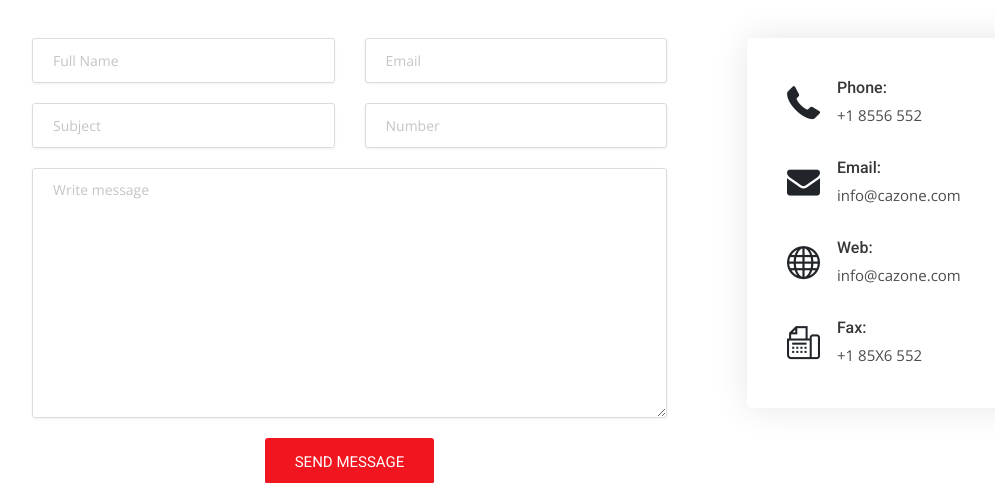
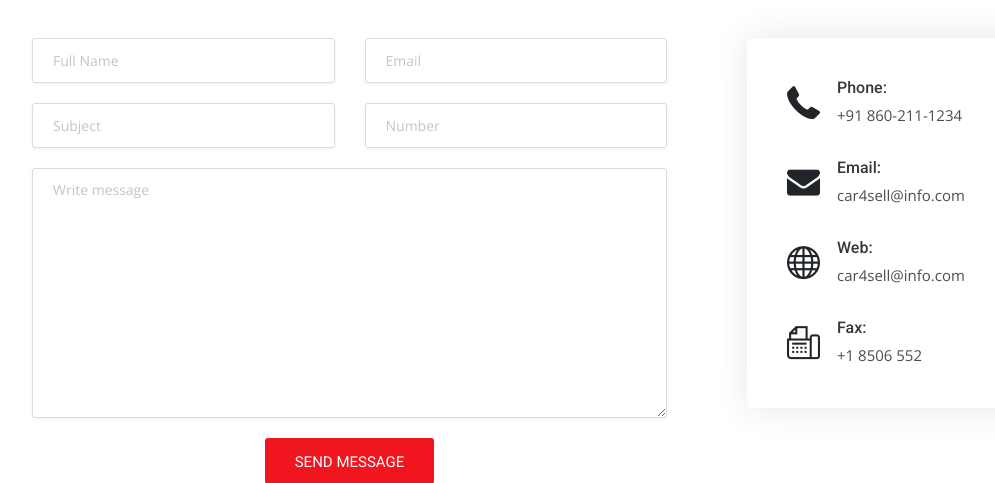
Before and after one commit to mrunal2504/car4sell, a Django app: page /contact in a window 1280 px wide. Shown: the part 553-1036 px from the top of the page, without its empty margins (53-1048 px from the left). Run offline with Django 3.2, Linux system fonts and the light colour scheme; some libraries are stand-ins or nearby versions.

Commit message:
car4sell

```diff
--- a/templates/pages/contact.html
+++ b/templates/pages/contact.html
@@ -71,7 +71,7 @@
                             </div>
                             <div class="detail">
                                 <h5>Phone:</h5>
-                                <p><a href="#">+1 8556 552</a></p>
+                                <p><a href="tel:+91 887-908-8524">+91 860-211-1234</a></p>
                             </div>
                         </div>
                         <div class="ci-box">
@@ -80,7 +80,7 @@
                             </div>
                             <div class="detail">
                                 <h5>Email:</h5>
-                                <p><a href="#">info@cazone.com</a></p>
+                                <p><a href="mailto:mrunaldhuri1999@gmail.com">car4sell@info.com</a></p>
                             </div>
                         </div>
                         <div class="ci-box">
@@ -89,7 +89,7 @@
                             </div>
                             <div class="detail">
                                 <h5>Web:</h5>
-                                <p><a href="#">info@cazone.com</a></p>
+                                <p><a href="mailto:mrunaldhuri1999@gmail.com">car4sell@info.com</a></p>
                             </div>
                         </div>
                         <div class="ci-box mb-0">
@@ -98,7 +98,7 @@
                             </div>
                             <div class="detail">
                                 <h5>Fax:</h5>
-                                <p><a href="#">+1 85X6 552</a></p>
+                                <p><a href="fax:+91 123-456">+1 8506 552</a></p>
                             </div>
                         </div>
                     </div>
```
